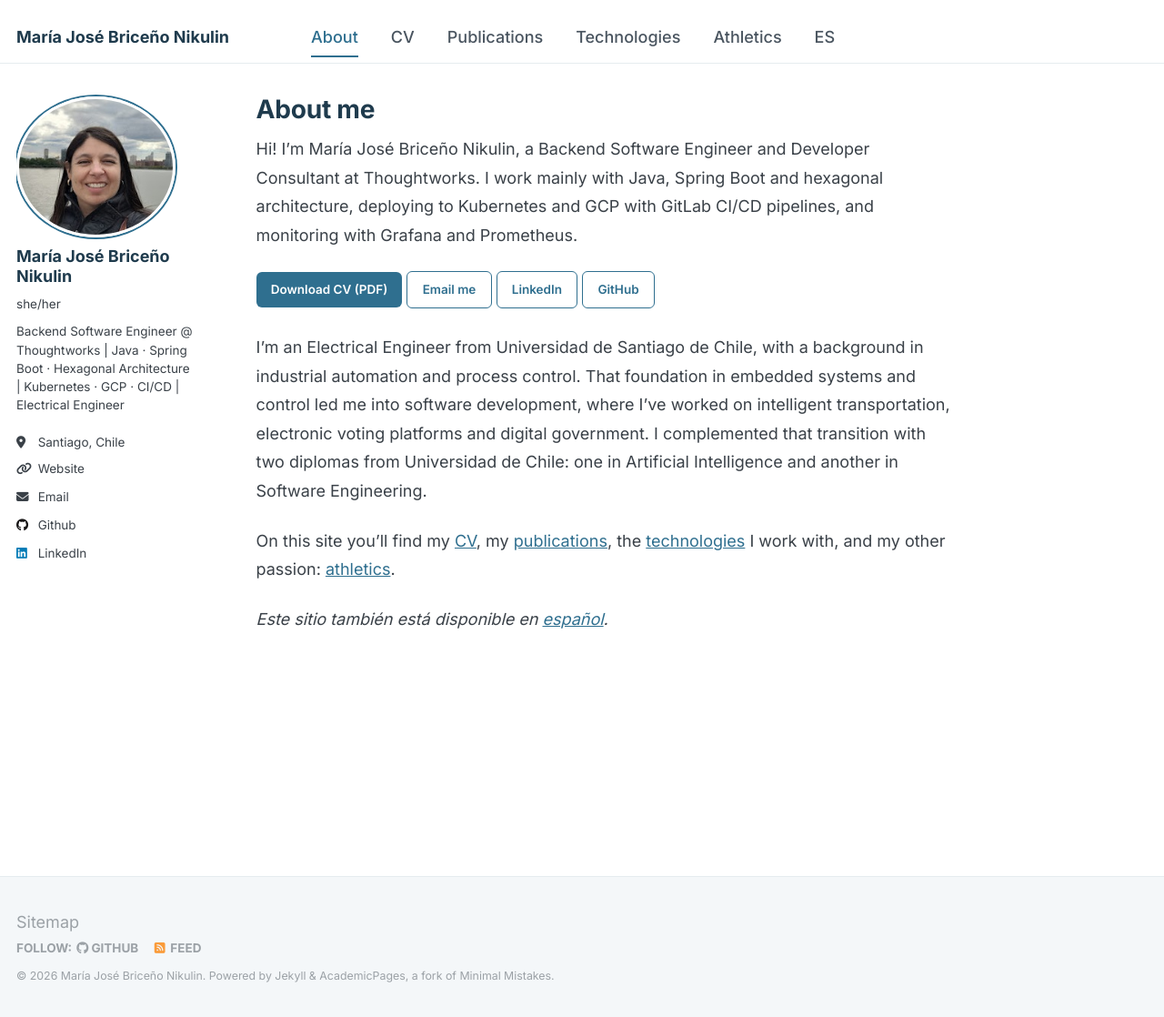
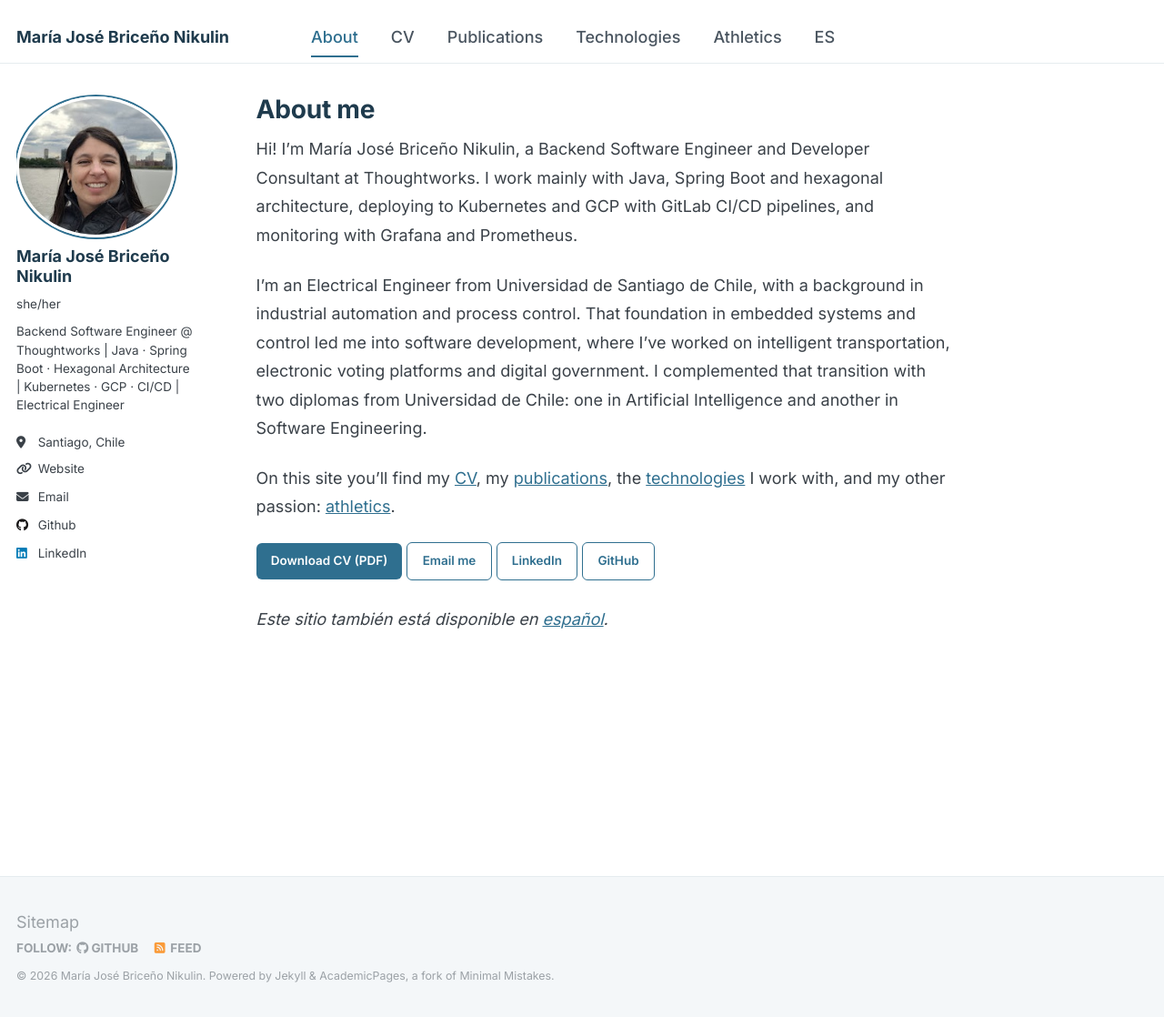
Before and after one commit to majobrini/majobrini.github.io, a Jekyll site: the page built from _pages/en/about.md, in a window 1280 px wide and 1118 px high. Shown: the whole window at 91% size. Built offline with Jekyll 4.4.1, drawn with Linux system fonts in a browser that asks for light colours; part of the change alters nothing that is shown.

Commit message:
Botones al final del texto de inicio (EN)

```diff
--- a/_pages/en/about.md
+++ b/_pages/en/about.md
@@ -9,11 +9,6 @@ Hi! I'm María José Briceño Nikulin, a Backend Software Engineer and Developer
 I work mainly with Java, Spring Boot and hexagonal architecture, deploying to Kubernetes and GCP
 with GitLab CI/CD pipelines, and monitoring with Grafana and Prometheus.
 
-[Download CV (PDF)](/files/cv-maria-jose-briceno-nikulin-en.pdf){: .btn .btn--primary}
-[Email me](mailto:mjnikulin@gmail.com){: .btn .btn--inverse}
-[LinkedIn](https://www.linkedin.com/in/mariajosebricenonikulin){: .btn .btn--inverse}
-[GitHub](https://github.com/canetaba){: .btn .btn--inverse}
-
 I'm an Electrical Engineer from Universidad de Santiago de Chile, with a background in industrial
 automation and process control. That foundation in embedded systems and control led me into software
 development, where I've worked on intelligent transportation, electronic voting platforms and digital government.
@@ -23,4 +18,9 @@ and another in Software Engineering.
 On this site you'll find my [CV](/en/cv/), my [publications](/en/publications/), the
 [technologies](/en/technologies/) I work with, and my other passion: [athletics](/en/athletics/).
 
+[Download CV (PDF)](/files/cv-maria-jose-briceno-nikulin-en.pdf){: .btn .btn--primary}
+[Email me](mailto:mjnikulin@gmail.com){: .btn .btn--inverse}
+[LinkedIn](https://www.linkedin.com/in/mariajosebricenonikulin){: .btn .btn--inverse}
+[GitHub](https://github.com/canetaba){: .btn .btn--inverse}
+
 *Este sitio también está disponible en [español](/).*
```
